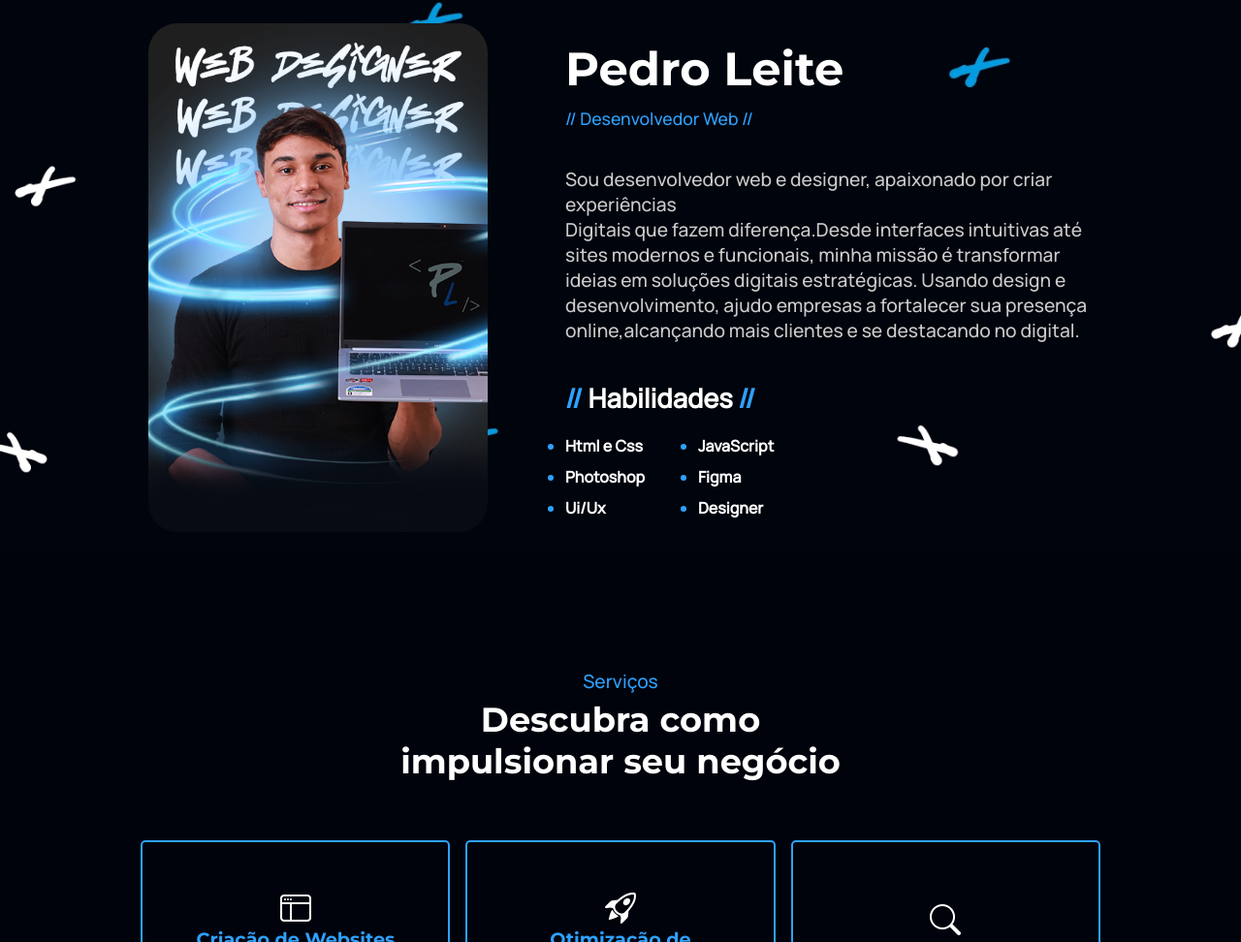
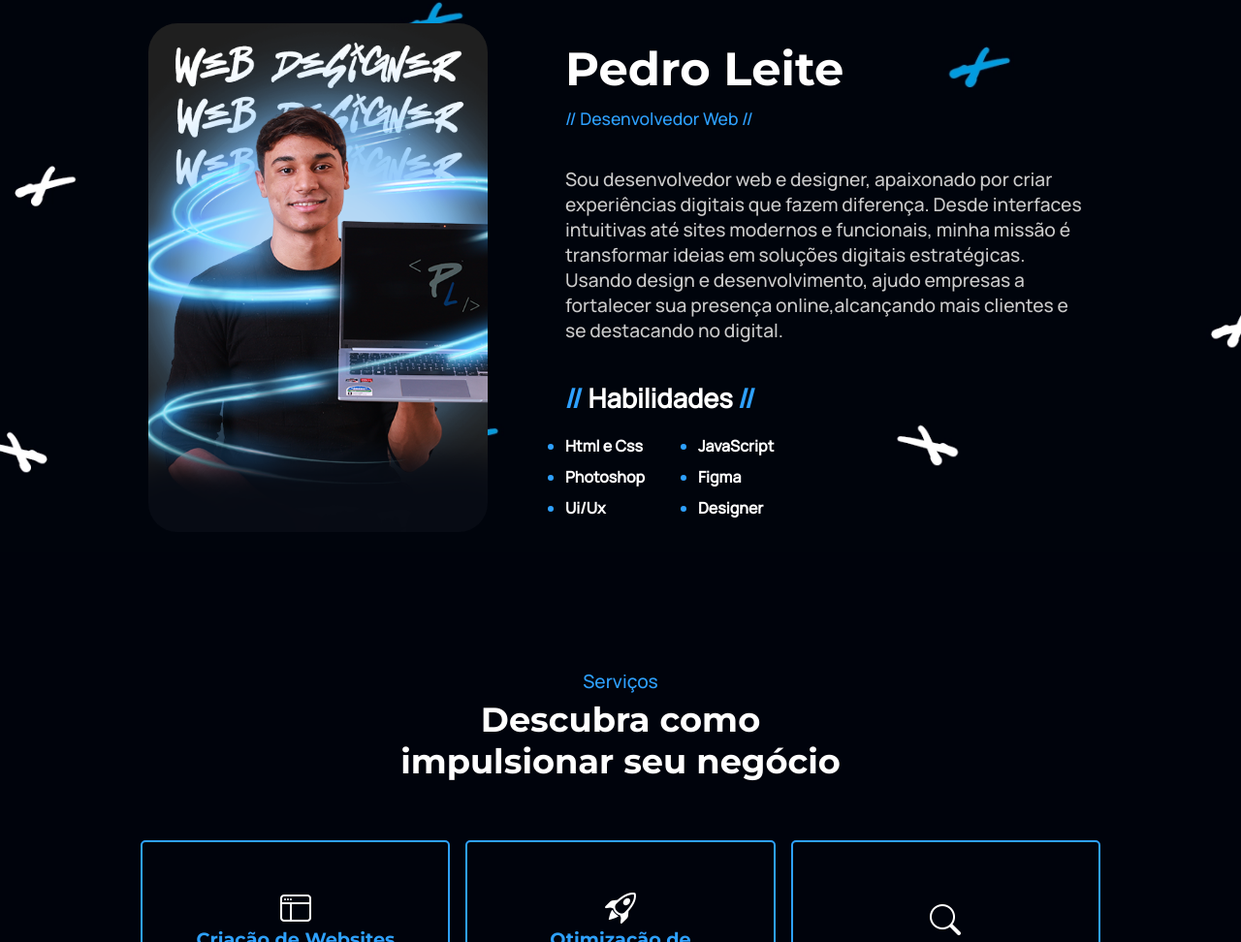
Before and after one commit to Pedrohs-Leite/phportifolio, a plain HTML site: page index.html in a window 1280 px wide. Shown: the part 1109-2081 px from the top of the page at 97% size. Drawn offline with nearby package versions, Linux system fonts and the light colour scheme.

Commit message:
Update index.html
paragrafo

```diff
--- a/index.html
+++ b/index.html
@@ -147,11 +147,7 @@
                         <h2>Pedro Leite</h2>
                         <p class="p1"> // Desenvolvedor Web //</p>
                         <p class="p2">
-                            Sou desenvolvedor web e designer, apaixonado por criar experiências <br>
-                            Digitais que fazem diferença.Desde interfaces intuitivas até sites
-                            modernos e funcionais, minha missão é transformar ideias em soluções digitais estratégicas.
-                            Usando design e desenvolvimento, ajudo empresas a fortalecer sua
-                            presença online,alcançando mais clientes e se destacando no digital.
+                            Sou desenvolvedor web e designer, apaixonado por criar experiências digitais que fazem diferença. Desde interfaces intuitivas até sites modernos e funcionais, minha missão é transformar ideias em soluções digitais estratégicas. Usando design e desenvolvimento, ajudo empresas a fortalecer sua presença online,alcançando mais clientes e se destacando no digital.
                         </p>
                         <div class="skills">
                             <h1> <span>//</span> Habilidades <span>//</span></h1>
```
